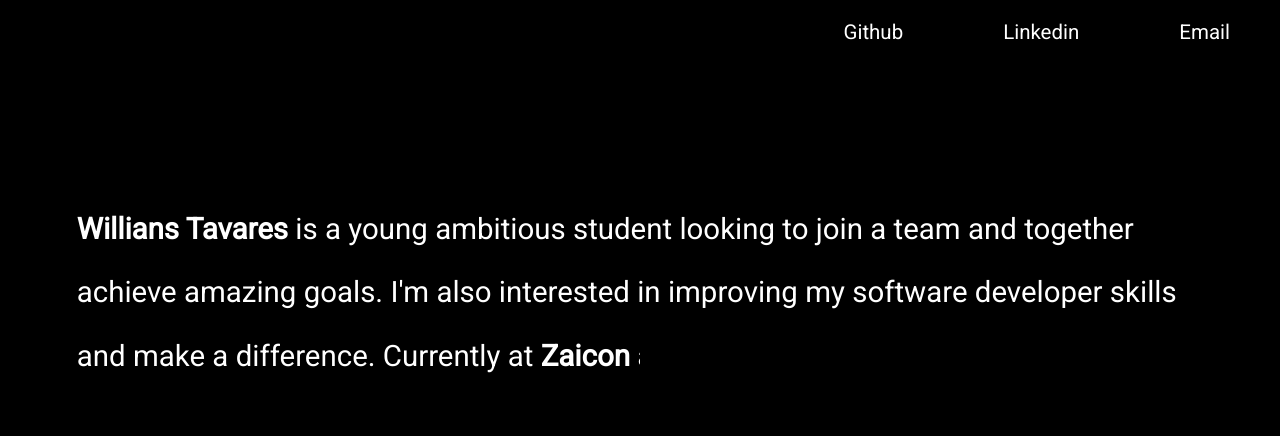
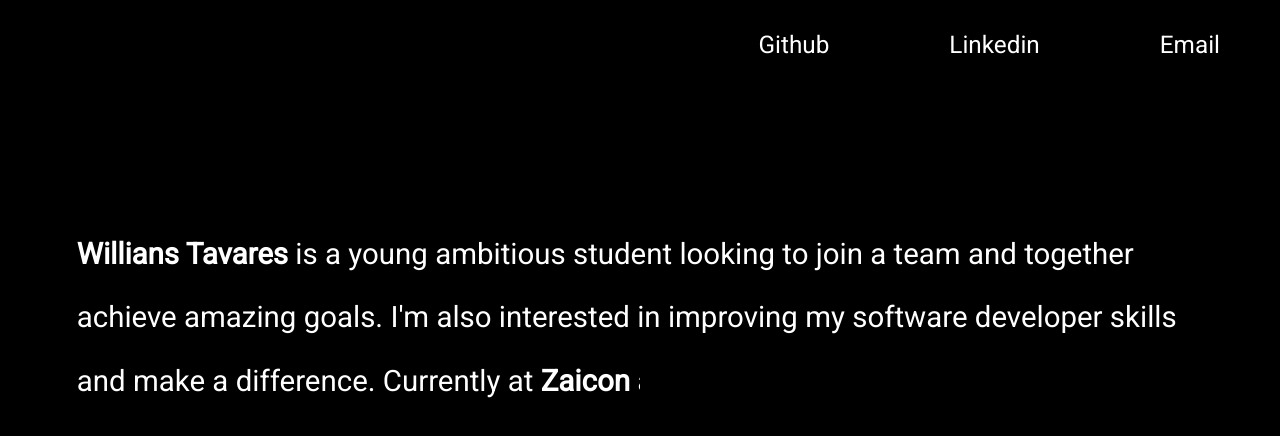
Before and after one commit to willsTavares/willianstavares.io, a plain HTML site: page index.html in a window 1280 px wide. Drawn offline with Linux system fonts and the light colour scheme.

Commit message:
Padding ul

```diff
--- a/index.html
+++ b/index.html
@@ -3,10 +3,9 @@
 <head>
     <title>Willians@Tavares:~$</title>
     <meta charset="utf-8">
-    <meta name="viewport" content="width=device-width, initial-scale=1">
     <link rel="stylesheet"  href="style.css">
     <script src="script.js" defer></script>
-    <link rel="shortcut icon" href="favicon.ico"type="image/ico"  />
+    <link rel="shortcut icon" href="favicon.ico" />
 
 </head>
 
--- a/style.css
+++ b/style.css
@@ -50,9 +50,8 @@ li {
 
 li a {
 	display: block;
-	font-size: 1.6vw;
-	padding: 20px 50px;
-	text-decoration: none;
+	font-size: 1.9vw;
+	padding: 30px 60px;
 }
 
 /*main*/
@@ -231,6 +230,7 @@ p:nth-child(5) {
 	color: white;
 	animation: blinker 1s linear infinite;
 }
+
 @keyframes blinker {
 	50% {
 		opacity: 0;
```
Also changed, not shown: 1 other file.
